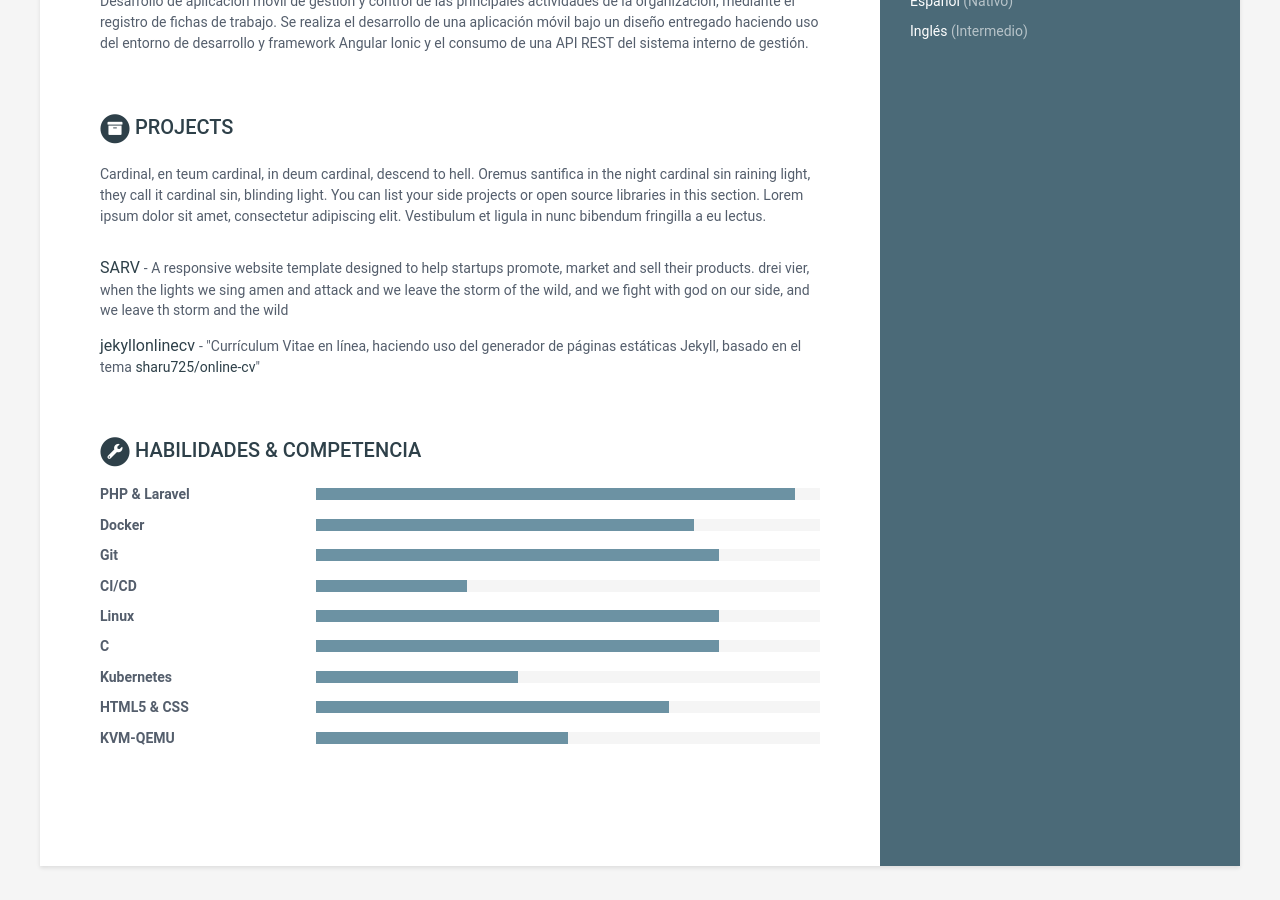
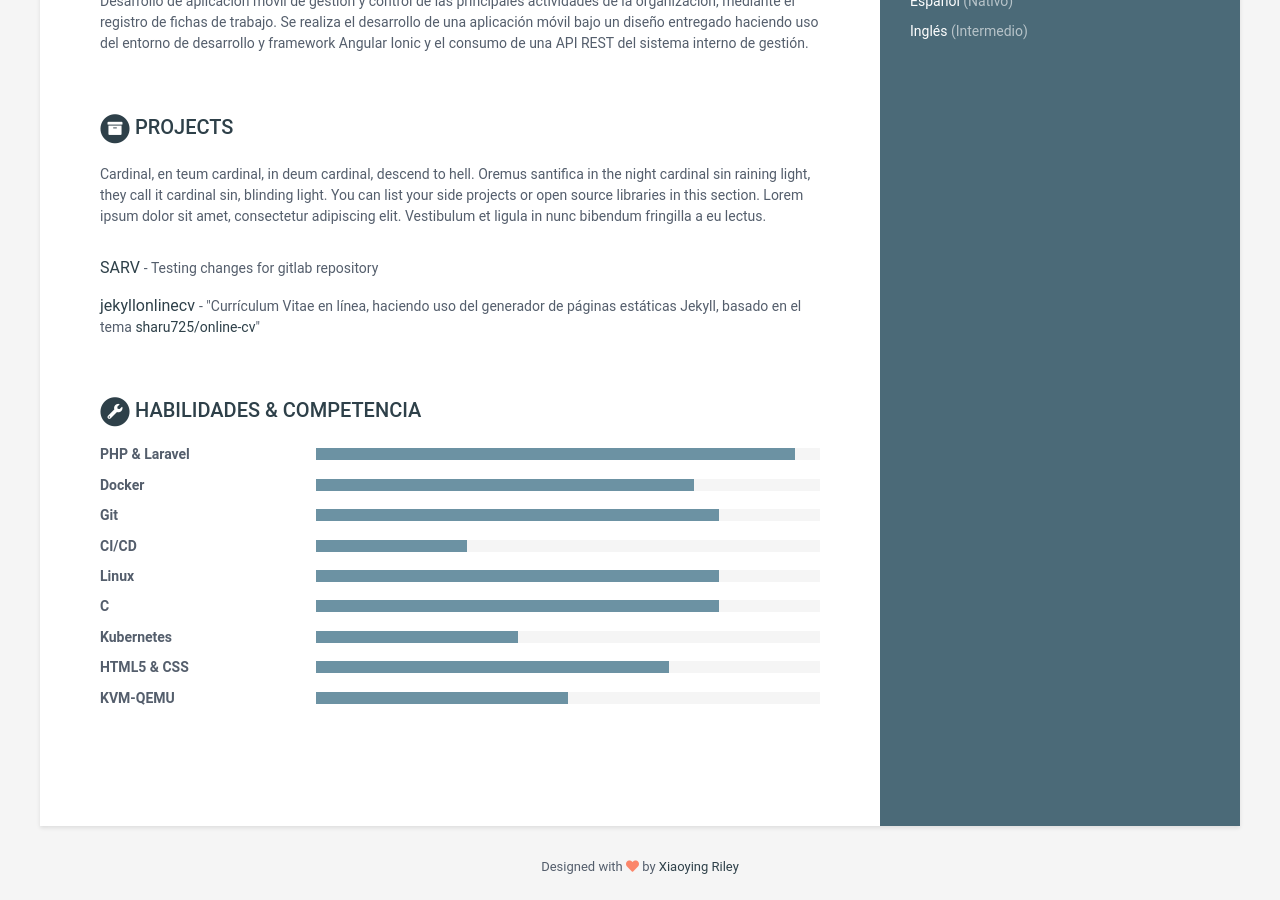
Before and after one commit to agusacevedoanazco/jekyllonlinecv, a Jekyll site: the page built from index.html, in a window 1280 px wide and 900 px high, scrolled down 818 px. Built offline with Jekyll 4.4.1, drawn with Linux system fonts in a browser that asks for light colours.

Commit message:
Testing minor changes

```diff
--- a/_data/data.yml
+++ b/_data/data.yml
@@ -126,9 +126,7 @@ projects:
     assignments:
       - title: SARV
         link: "https://github.com/agusacevedoanazco/app_elo308.git"
-        tagline: "A responsive website template designed to help startups promote, market and sell their products.
-        drei vier, when the lights we sing amen and attack and we leave the storm of the wild, and we fight with god on our side, and we leave th storm and the wild
-        "
+        tagline: "Testing changes for gitlab repository"
 
       - title: jekyllonlinecv
         link: "https://github.com/agusacevedoanazco/jekyllonlinecv.git"
```
